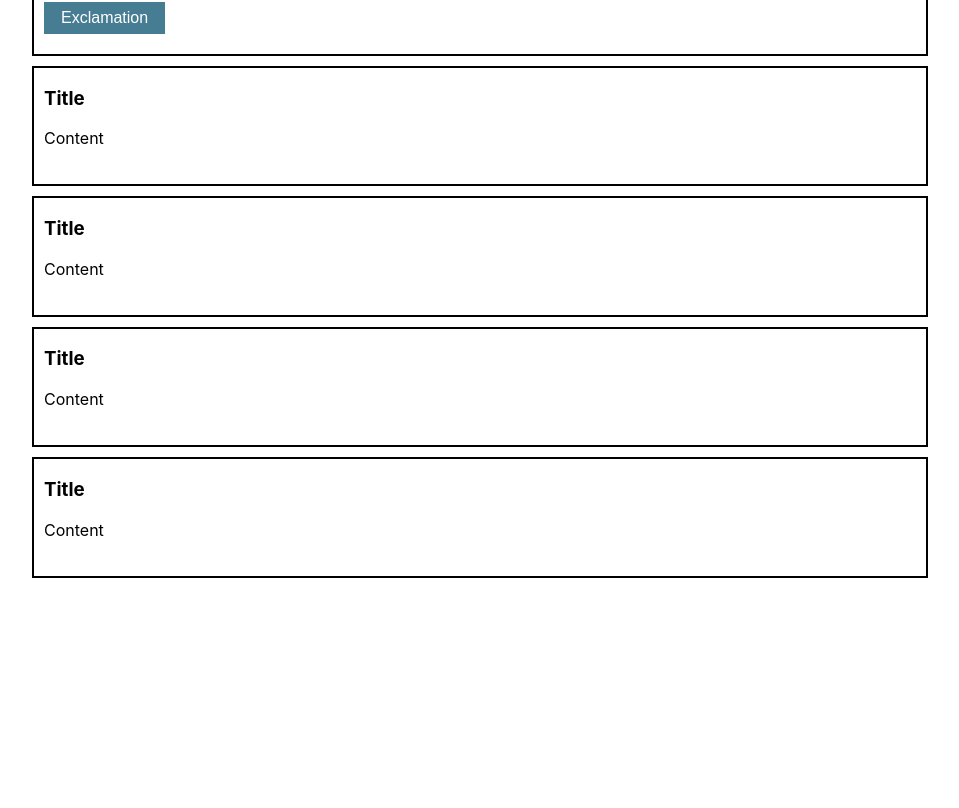
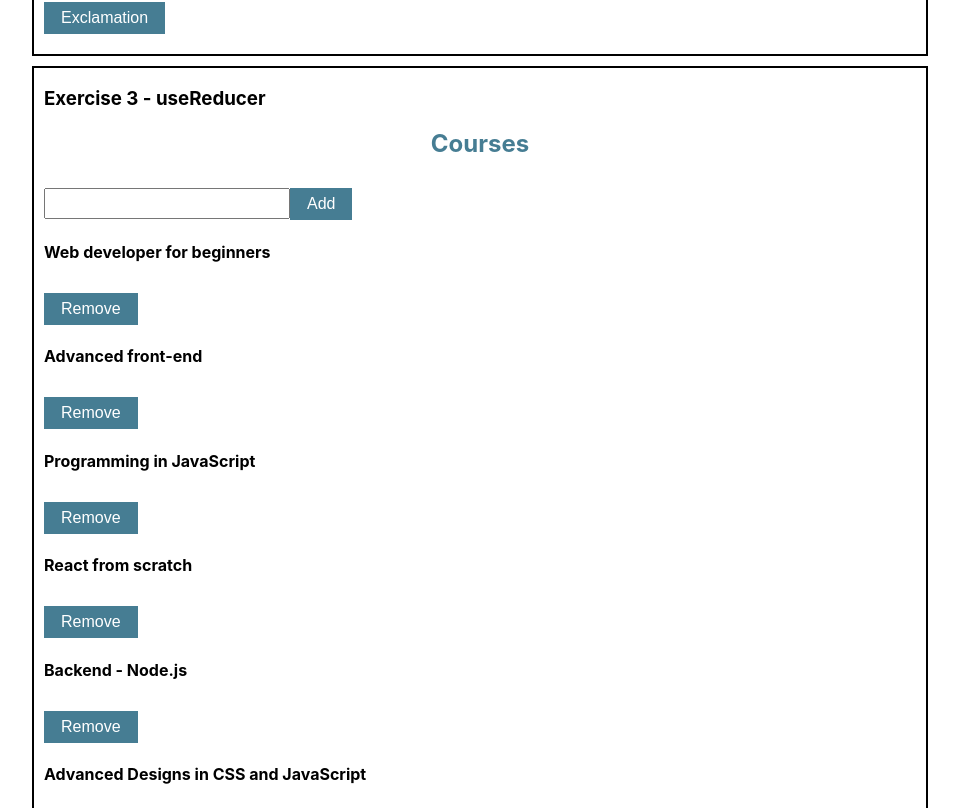
Before and after one commit to ArekeL/cra_ex_10_hooks_and_methods, a React (Create React App) app: page / in a window 1280 px wide. Shown: the part 852-1660 px from the top of the page, without its empty margins (160-1119 px from the left). Before the commit the page ends 1440 px from the top, so only its background shows below. Built offline with nearby package versions, Linux system fonts and the light colour scheme.

Commit message:
useReducer

```diff
--- a/src/components/App.css
+++ b/src/components/App.css
@@ -43,3 +43,8 @@ button:hover {
 	height: 110px;
 	margin: 5px auto;
 }
+
+.exThreeTitle {
+	text-align: center;
+	color: rgb(70, 125, 147);
+}
--- a/src/components/ExThree.js
+++ b/src/components/ExThree.js
@@ -1,8 +1,72 @@
+import React, { useEffect, useReducer } from "react";
+import ExThreeCourseInfo from "./ExThreeCourseInfo";
+import ExThreeForme from "./ExThreeForme";
+
+const courses = [
+	{
+		id: "aa2561a3-861a-4d3b-bf32-deeca65c1dab",
+		title: "Web developer for beginners",
+	},
+	{
+		id: "d257b2cf-5200-46d4-8889-d7d9cd0cfa86",
+		title: "Advanced front-end",
+	},
+	{
+		id: "7bd99654-d51d-4d62-ad66-353866d4bd01",
+		title: "Programming in JavaScript",
+	},
+	{
+		id: "3cae4405-bc0d-459e-abd7-3fcef7fcc3a5",
+		title: "React from scratch",
+	},
+	{
+		id: "f8c28740-0184-423c-ad03-018496946179",
+		title: "Backend - Node.js",
+	},
+	{
+		id: "20557edc-c01e-48a4-814f-61c9c7f0850a",
+		title: "Advanced Designs in CSS and JavaScript",
+	},
+];
+
+const coursesReduser = (state, action) => {
+	switch (action.type) {
+		case "ADD":
+			return [...state, action.newCourse];
+		case "REMOVE":
+			return state.filter((courses) => courses.id !== action.id);
+		case "FETCH":
+			return action.data;
+		default:
+			throw new Error("Ooops something went wrong!");
+	}
+};
+
+const fetchAsyncData = async () => {
+	await new Promise((resolve) => setTimeout(resolve, 3000));
+};
+
 const ExThree = () => {
+	const [state, dispatch] = useReducer(coursesReduser, []);
+
+	const asyncFetch = async () => {
+		await fetchAsyncData();
+		dispatch({ type: "FETCH", data: courses });
+	};
+
+	useEffect(() => {
+		asyncFetch();
+	}, []);
+
+	const coursesElement = state.map((course) => (
+		<ExThreeCourseInfo key={course.id} onClickHandler={dispatch} {...course} />
+	));
 	return (
 		<div className='wraper'>
-			<h3>Title</h3>
-			<p>Content</p>
+			<h3>Exercise 3 - useReducer</h3>
+			<h2 className='exThreeTitle'>Courses</h2>
+			<ExThreeForme handleAddForme={dispatch} />
+			{coursesElement}
 		</div>
 	);
 };
--- /dev/null
+++ b/src/components/ExThreeCourseInfo.js
@@ -0,0 +1,18 @@
+import React from "react";
+
+const ExThreeCourseInfo = ({ id, onClickHandler, title }) => {
+	const handleOnClick = () =>
+		onClickHandler({
+			id,
+			type: "REMOVE",
+		});
+
+	return (
+		<div>
+			<h4>{title}</h4>
+			<button onClick={handleOnClick}>Remove</button>
+		</div>
+	);
+};
+
+export default ExThreeCourseInfo;
--- /dev/null
+++ b/src/components/ExThreeForme.js
@@ -0,0 +1,25 @@
+import React, { useState } from "react";
+
+const ExThreeForme = ({ handleAddForme }) => {
+	const [inputData, setInputData] = useState("");
+
+	const handleOnChange = (event) => setInputData(event.target.value);
+	const handleOnClick = () => {
+		const newCourse = {
+			id: Math.floor(Math.random() * 1000),
+			title: inputData,
+		};
+
+		handleAddForme({ type: "ADD", newCourse });
+		setInputData("");
+	};
+
+	return (
+		<div>
+			<input type='text' onChange={handleOnChange} value={inputData} />
+			<button onClick={handleOnClick}>Add</button>
+		</div>
+	);
+};
+
+export default ExThreeForme;
```
